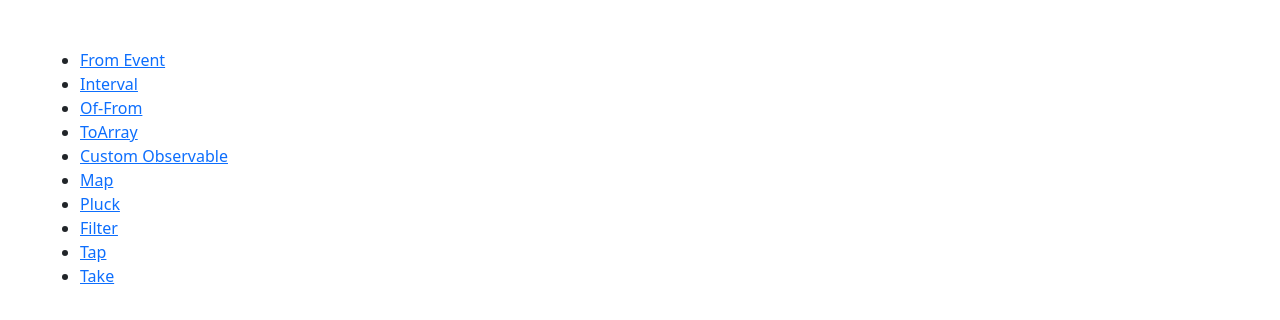
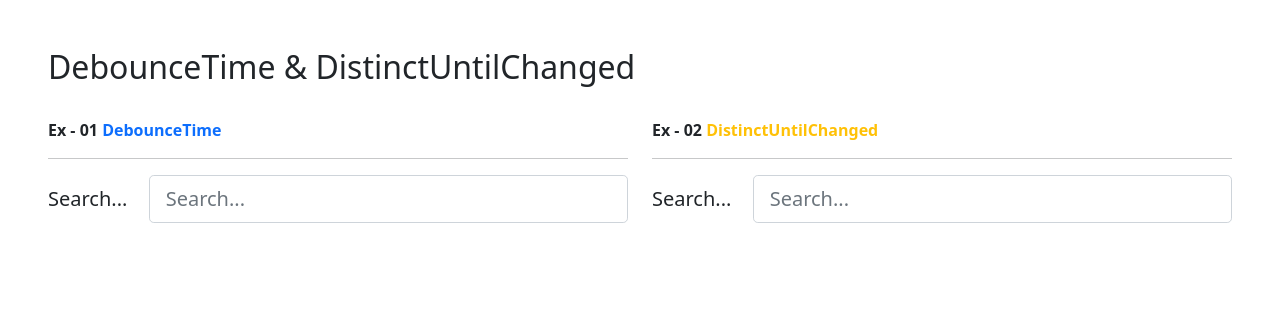
Before and after one commit to vivek-barot-albiorix/rx-js-operators, an Angular app: page /observable/debounceTime-distinctUntilChanged in a window 1280 px wide. Before the commit this address led to /observable. Shown: the top 320 px of the page. Built offline with nearby package versions, Linux system fonts and the light colour scheme.

Commit message:
[wip] subject

```diff
--- a/src/app/app.module.ts
+++ b/src/app/app.module.ts
@@ -15,6 +15,8 @@ import { PluckComponent } from './observable/pluck/pluck.component';
 import { FilterComponent } from './observable/filter/filter.component';
 import { TapComponent } from './observable/tap/tap.component';
 import { TakeComponent } from './observable/take/take.component';
+import { DebounceComponent } from './observable/debounce/debounce.component';
+import { SubjectComponent } from './observable/subject/subject.component';
 
 @NgModule({
   declarations: [
@@ -30,7 +32,9 @@ import { TakeComponent } from './observable/take/take.component';
     PluckComponent,
     FilterComponent,
     TapComponent,
-    TakeComponent
+    TakeComponent,
+    DebounceComponent,
+    SubjectComponent
   ],
   imports: [
     BrowserModule,
--- a/src/app/observable/all/all.component.ts
+++ b/src/app/observable/all/all.component.ts
@@ -17,6 +17,11 @@ export class AllComponent implements OnInit {
     { name: 'Filter', routerLink: 'filter' },
     { name: 'Tap', routerLink: 'tap' },
     { name: 'Take', routerLink: 'take' },
+    {
+      name: 'DebounceTime & DistinctUntilChanged',
+      routerLink: 'debounceTime-distinctUntilChanged',
+    },
+    { name: 'Subject & Behaviour subject', routerLink: 'subject' },
   ];
 
   constructor() {}
--- /dev/null
+++ b/src/app/observable/debounce/debounce.component.html
@@ -0,0 +1,44 @@
+<h2>DebounceTime & DistinctUntilChanged</h2>
+<br />
+<div class="row">
+  <div class="col-md-6">
+    <strong>Ex - 01 <span class="text-primary">DebounceTime</span></strong>
+    <hr />
+    <div class="form-group row">
+      <label class="col-sm-2 col-form-label col-form-label-lg">Search...</label>
+      <div class="col-sm-10">
+        <input
+          #myInput1
+          type="text"
+          class="form-control form-control-lg"
+          placeholder="Search..."
+        />
+      </div>
+    </div>
+    <span *ngIf="reqData1"
+      >Requested Data:
+      <strong class="text-success">{{ reqData1 }}</strong></span
+    >
+  </div>
+  <div class="col-md-6">
+    <strong
+      >Ex - 02 <span class="text-warning">DistinctUntilChanged</span></strong
+    >
+    <hr />
+    <div class="form-group row">
+      <label class="col-sm-2 col-form-label col-form-label-lg">Search...</label>
+      <div class="col-sm-10">
+        <input
+          #myInput2
+          type="text"
+          class="form-control form-control-lg"
+          placeholder="Search..."
+        />
+      </div>
+    </div>
+    <span *ngIf="reqData2"
+      >Requested Data:
+      <strong class="text-success">{{ reqData2 }}</strong></span
+    >
+  </div>
+</div>
--- /dev/null
+++ b/src/app/observable/debounce/debounce.component.ts
@@ -0,0 +1,52 @@
+import { Component, ViewChild, ElementRef, AfterViewInit } from '@angular/core';
+import { debounceTime, distinctUntilChanged, fromEvent, map } from 'rxjs';
+
+@Component({
+  selector: 'app-debounce',
+  templateUrl: './debounce.component.html',
+  styleUrls: ['./debounce.component.css'],
+})
+export class DebounceComponent implements AfterViewInit {
+  @ViewChild('myInput1') myInput1: ElementRef;
+  @ViewChild('myInput2') myInput2: ElementRef;
+  reqData1: string;
+  reqData2: string;
+  constructor() {}
+
+  ngAfterViewInit(): void {
+    // Ex - 01 | DebounceTime
+    const searchTerm = fromEvent<any>(this.myInput1.nativeElement, 'keyup');
+
+    searchTerm
+      .pipe(
+        map((event) => {
+          return (event = event.target.value);
+        }),
+        debounceTime(1000)
+      )
+      .subscribe((res) => {
+        this.reqData1 = res;
+        setTimeout(() => {
+          this.reqData1 = '';
+        }, 2000);
+      });
+
+    //Ex 02 | DistinctUntilChanged
+    const searchTerm2 = fromEvent<any>(this.myInput2.nativeElement, 'keyup');
+
+    searchTerm2
+      .pipe(
+        map((event) => {
+          return (event = event.target.value);
+        }),
+        debounceTime(1000),
+        distinctUntilChanged()
+      )
+      .subscribe((res) => {
+        this.reqData2 = res;
+        setTimeout(() => {
+          this.reqData2 = '';
+        }, 2000);
+      });
+  }
+}
--- /dev/null
+++ b/src/app/observable/subject/subject.component.html
@@ -0,0 +1,2 @@
+<h2>Subject</h2>
+<br />
--- /dev/null
+++ b/src/app/observable/subject/subject.component.ts
@@ -0,0 +1,15 @@
+import { Component, OnInit } from '@angular/core';
+
+@Component({
+  selector: 'app-subject',
+  templateUrl: './subject.component.html',
+  styleUrls: ['./subject.component.css']
+})
+export class SubjectComponent implements OnInit {
+
+  constructor() { }
+
+  ngOnInit(): void {
+  }
+
+}
```
Also changed, not shown: src/app/app-routing.module.ts (+10 -0 lines), src/app/observable/debounce/debounce.component.css (added), src/app/observable/subject/subject.component.css (added), 2 other files (tests, documents, lock files or other folders).
